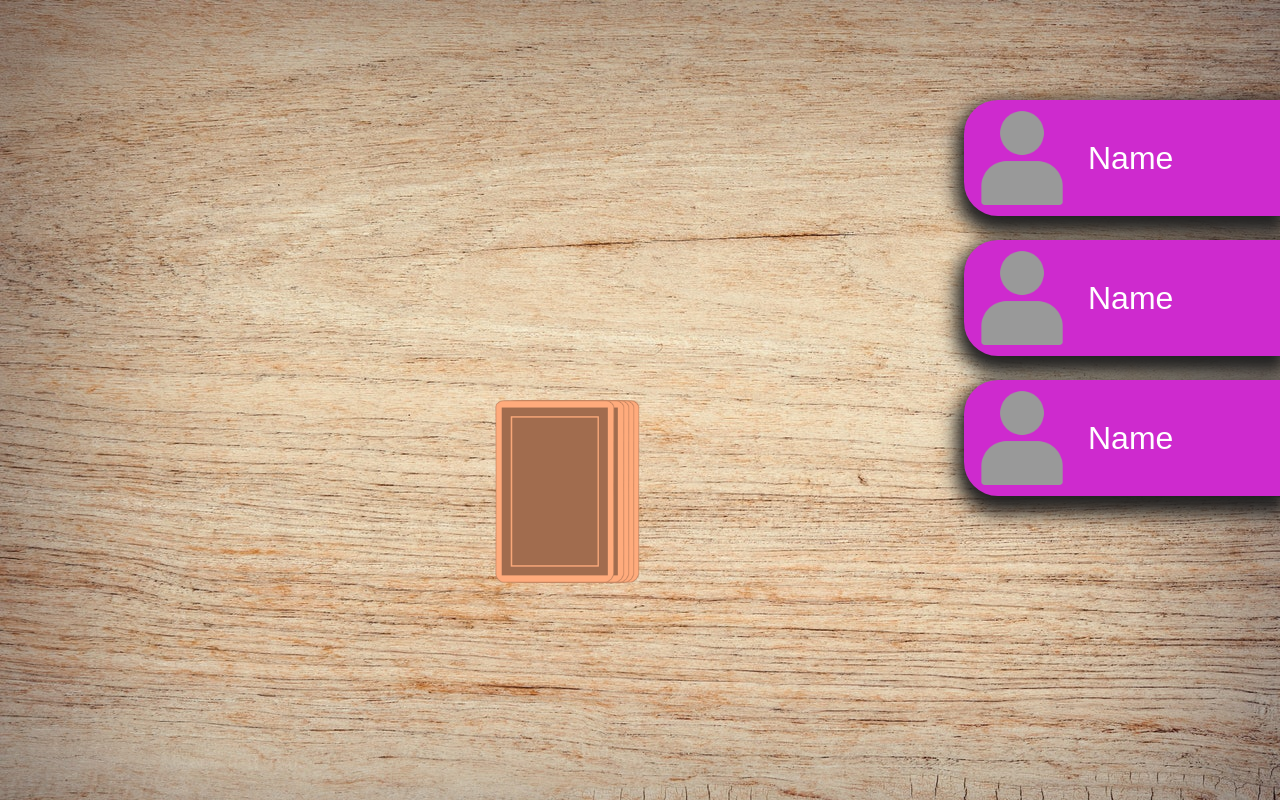
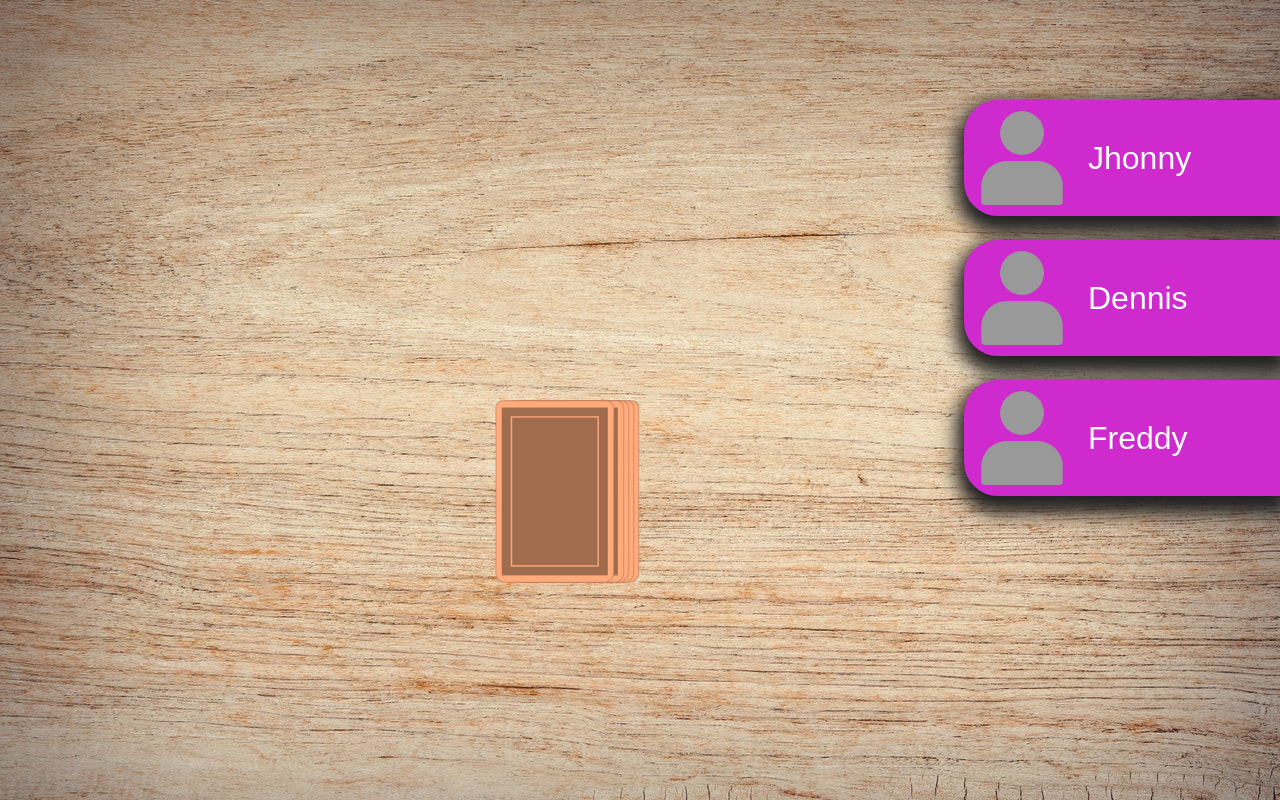
Before and after one commit to RaphaelFichtinger/AngularPractice, an Angular app in the folder ringoffire/: page /game in a window 1280 px wide. Built offline with nearby package versions, Linux system fonts and the light colour scheme.

Commit message:
added player names

```diff
--- a/ringoffire/src/app/game/game.component.html
+++ b/ringoffire/src/app/game/game.component.html
@@ -3,7 +3,10 @@
 
 
    <app-player *ngFor="let player of game.players; let i = index"
-   [ngStyle]="{'top.px': 100 + (i * 140)}"  class="player-position"></app-player>
+   [ngStyle]="{'top.px': 100 + (i * 140)}" [name] = "player"
+
+   class="player-position"></app-player>
+
    <div class="field">
 
 
--- a/ringoffire/src/app/game/game.component.ts
+++ b/ringoffire/src/app/game/game.component.ts
@@ -7,7 +7,7 @@
 @Component({
   selector: 'app-game',
   standalone: true,
-  imports: [CommonModule, PlayerComponent],
+  imports: [CommonModule, PlayerComponent,],
   templateUrl: './game.component.html',
   styleUrl: './game.component.scss'
 })
--- a/ringoffire/src/app/player/player.component.html
+++ b/ringoffire/src/app/player/player.component.html
@@ -1,6 +1,6 @@
 <div class="player">
   <img src="/assets/img/profile/player.png" alt="" style="filter: contrast(20%);">
- <span>Name</span>
+ <span>{{ name }}</span>
 
 
 </div>
--- a/ringoffire/src/app/player/player.component.ts
+++ b/ringoffire/src/app/player/player.component.ts
@@ -1,4 +1,4 @@
-import { Component } from '@angular/core';
+import { Component, Input } from '@angular/core';
 
 @Component({
   selector: 'app-player',
@@ -9,4 +9,8 @@
 })
 export class PlayerComponent {
 
+  @Input() name: string | undefined;
+
+  constructor() { }
+
 }
```
